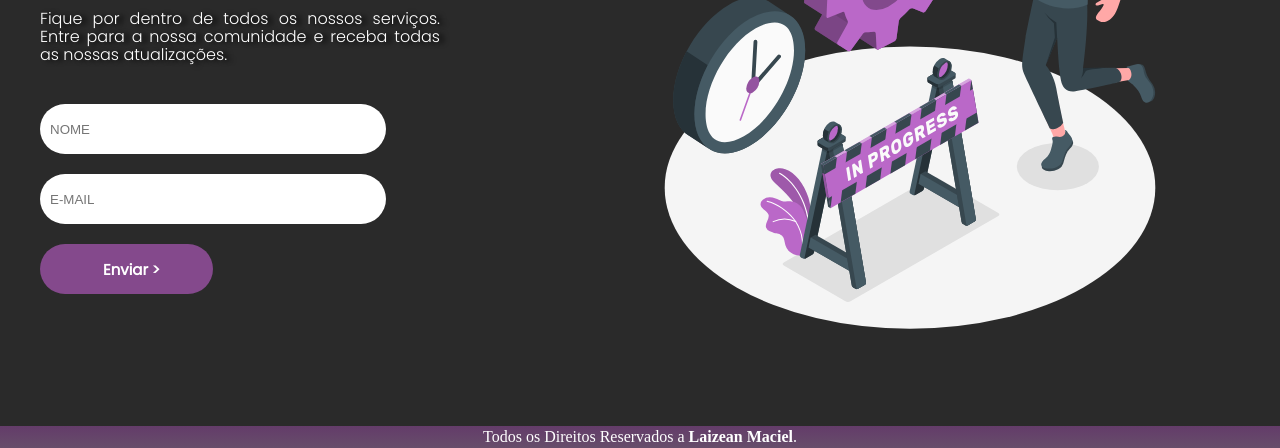
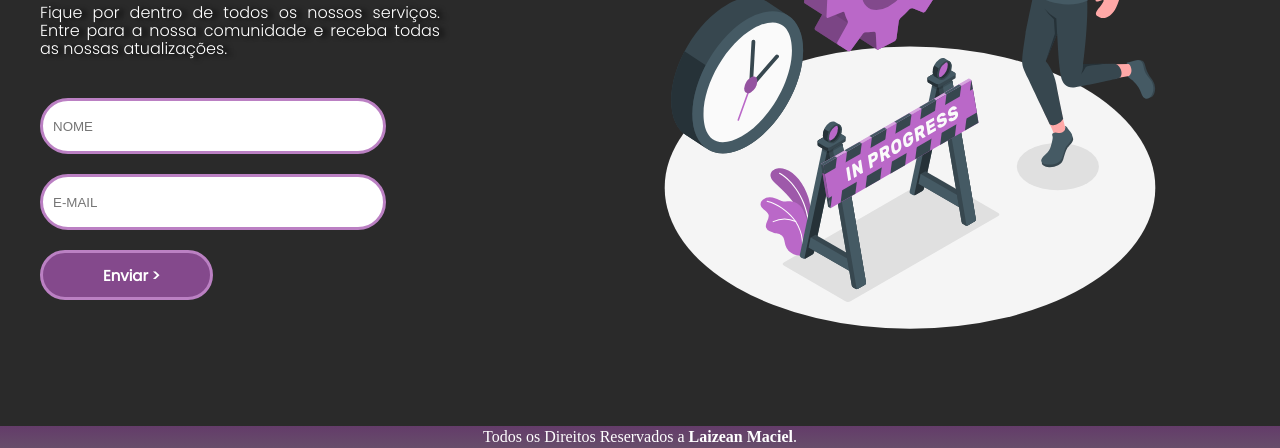
Before and after one commit to LaizeanMaciel/setup, a plain HTML site: page index.html in a window 1280 px wide. Shown: the part 352-800 px from the top of the page. Drawn offline with Linux system fonts and the light colour scheme.

Commit message:
Configuração de border no input

```diff
--- a/styles/style.css
+++ b/styles/style.css
@@ -131,7 +131,7 @@ form{
 input{
     height: 50px;
     margin-top: 20px;
-    border: #84498C;
+    border: 3px solid #bb80c3;
     border-radius: 30px;
     padding-left: 10px;
 }
```
